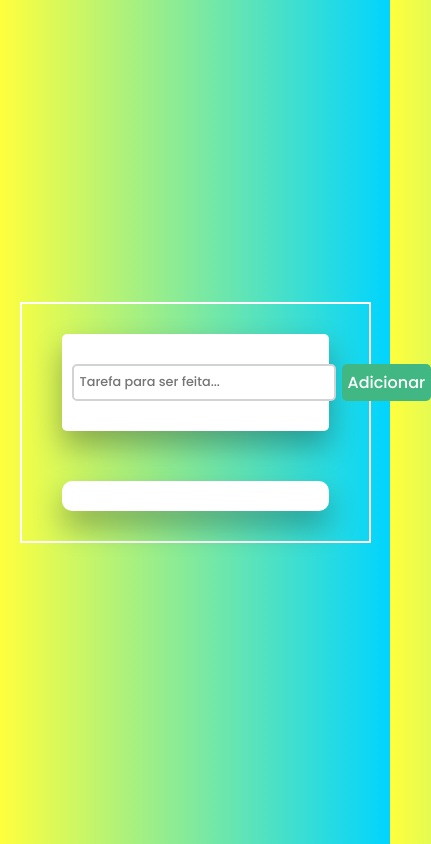
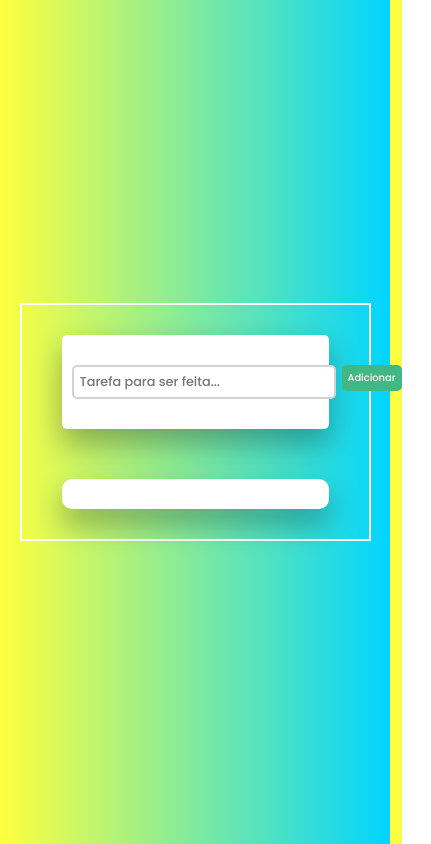
Before and after one commit to lorenaop/todolist, a plain HTML site: page index.html in a window 390 px wide. Shown: the whole page, 431 px wide, since content can reach past the window. Drawn offline with Linux system fonts and the light colour scheme.

Commit message:
changes again

```diff
--- a/style.css
+++ b/style.css
@@ -101,7 +101,7 @@ body {
   text-decoration: line-through;
 }
 
-@media (max-width: 1024px) {
+@media screen and (max-width: 1020px) {
   .container {
     padding: 30px 40px;
     width: 90%;
@@ -120,7 +120,7 @@ body {
   }
 
   .new-task-button {
-    font-size: 1rem;
+    font-size: 0.62rem;
     padding: 6px;
     margin-left: 6px;
   }
```
